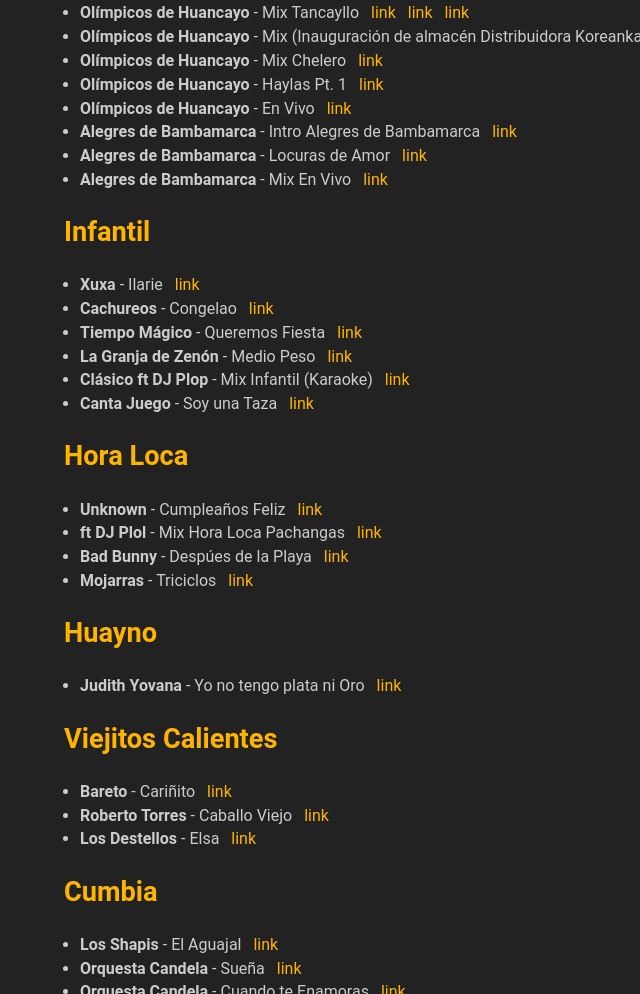
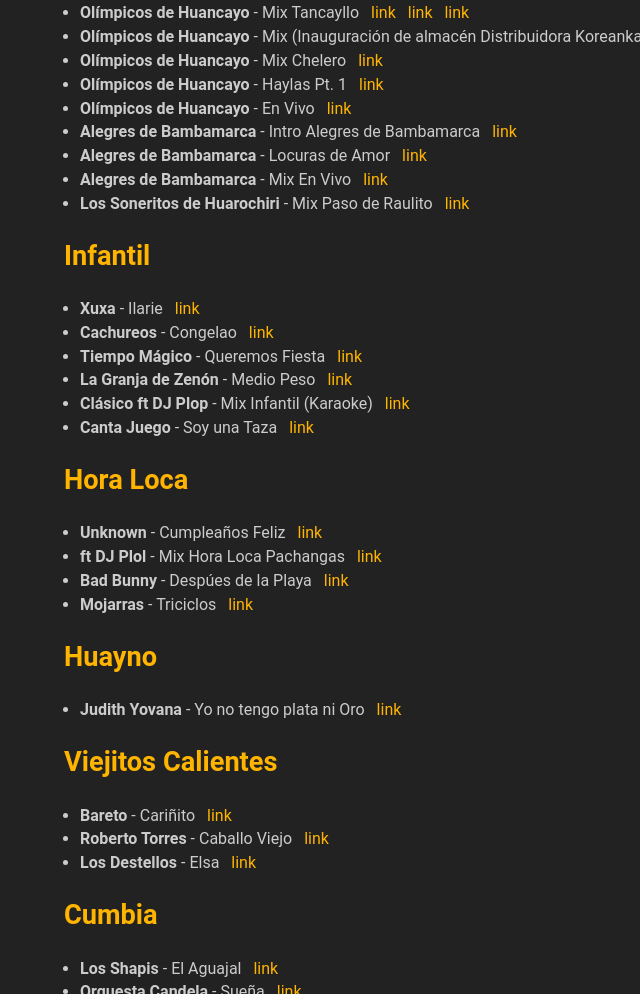
Before and after one commit to OsoTripolar/cheka, a plain HTML site: page index.html in a window 1280 px wide. Shown: the part 1014-2008 px from the top of the page, without its empty margins (0-640 px from the left). Drawn offline with Linux system fonts and the light colour scheme.

Commit message:
añadido de temas

```diff
--- a/index.html
+++ b/index.html
@@ -199,6 +199,12 @@
                                 <strong>Alegres de Bambamarca</strong> -
                                 Mix En Vivo
                                 <a target="_blank" href="https://www.youtube.com/watch?v=Eb9kT48wiTU">link</a>
+                            </li>
+
+                            <li>
+                                <strong>Los Soneritos de Huarochiri</strong> -
+                                Mix Paso de Raulito
+                                <a target="_blank" href="https://www.youtube.com/watch?v=2P82DWebQAA">link</a>
                             </li>
                         </ul>
                 </div>
```
